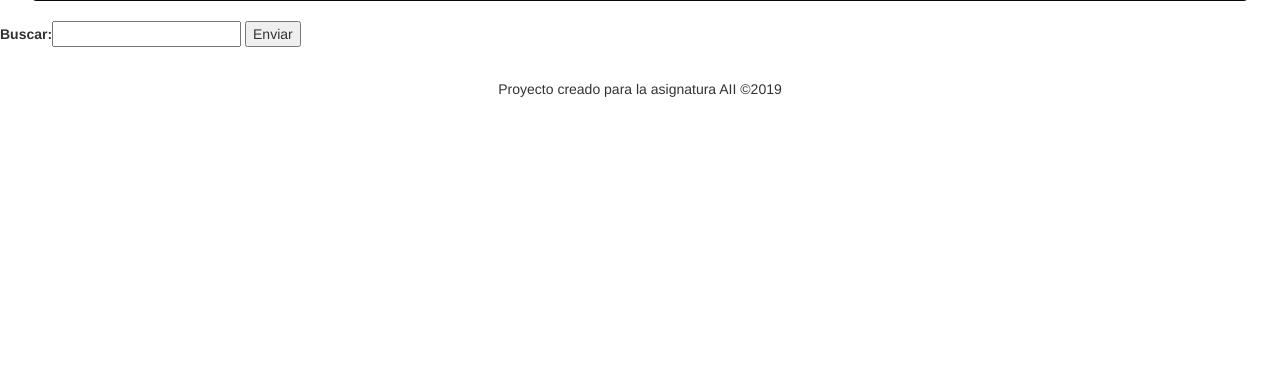
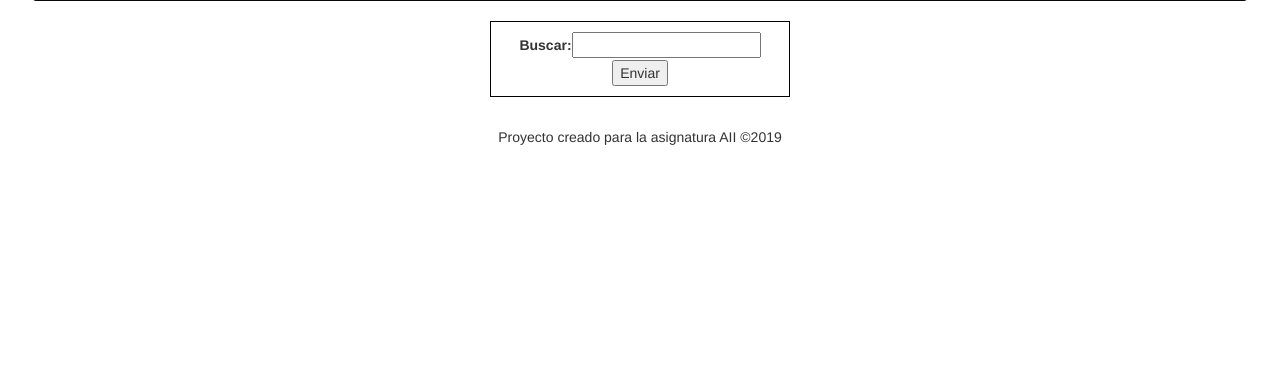
Before and after one commit to adrcanfer/book-recommendations, a Django app: page /book/search/ in a window 1280 px wide. Shown: the part 351-741 px from the top of the page. Run offline with Django 3.2, Linux system fonts and the light colour scheme; some libraries are stand-ins or nearby versions.

Commit message:
Added form style

```diff
--- a/bookrecommendations/main/static/css/common.css
+++ b/bookrecommendations/main/static/css/common.css
@@ -24,7 +24,7 @@ body{
     text-align: center;
 }
 
-.loginform{
+.form{
     width: 300px;
     border: 1px solid black;
     text-align: center;
--- a/bookrecommendations/main/templates/create.html
+++ b/bookrecommendations/main/templates/create.html
@@ -1,6 +1,6 @@
 {% extends 'base.html' %}
 {% block contenido %}
-    <div class="loginform">
+    <div class="loginform form">
         <form id ='form' method="post" enctype="multipart/form-data" action=" ">{% csrf_token %}
     {{ form.as_p }}
         <p><input type="submit" value={{ sendButton }}/></p>
--- a/bookrecommendations/main/templates/search.html
+++ b/bookrecommendations/main/templates/search.html
@@ -1,8 +1,10 @@
 {% extends "base.html" %}
 {% block contenido %}
-    <form method=POST>
+<div class="form">
+     <form method=POST>
         {% csrf_token %}
         {{form}}
         <input type="submit" value="Enviar"/>
     </form>
+</div>
 {% endblock contenido %}
```
